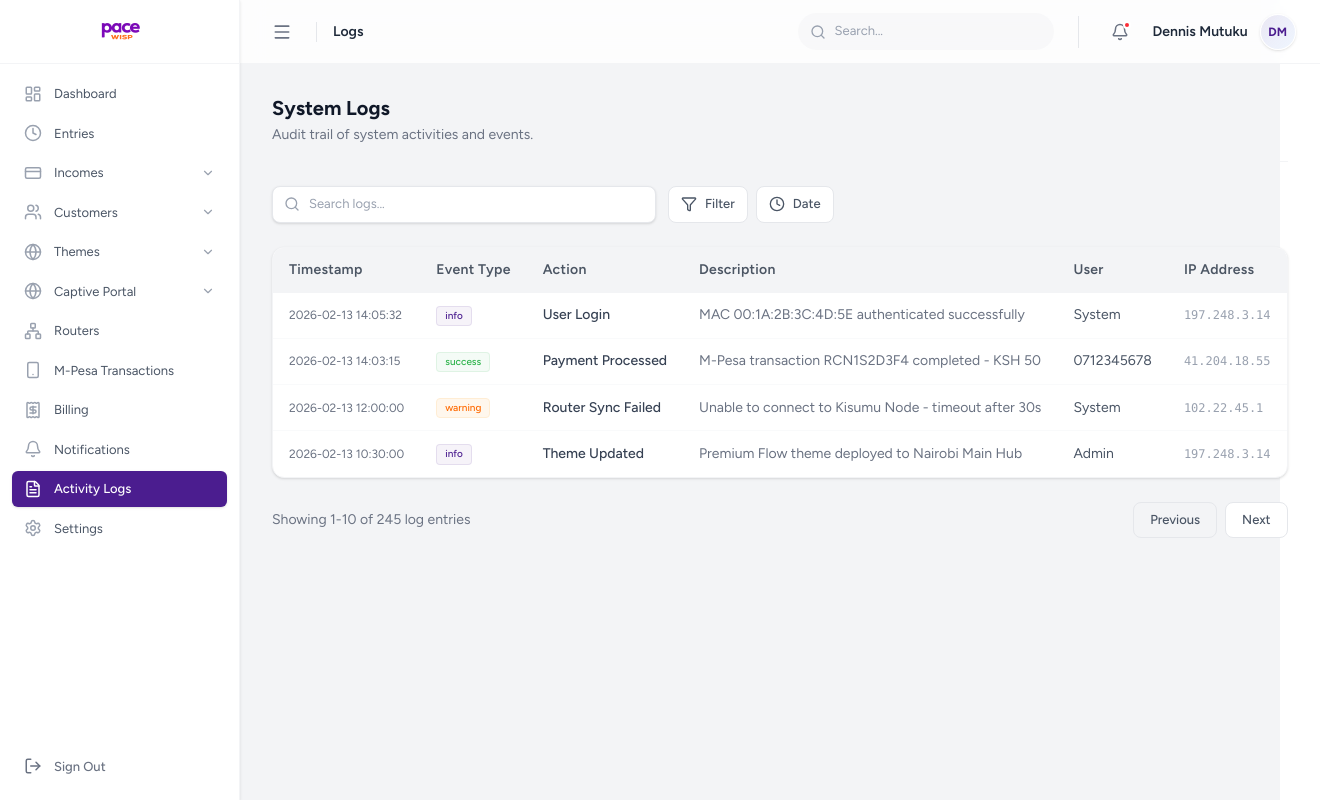
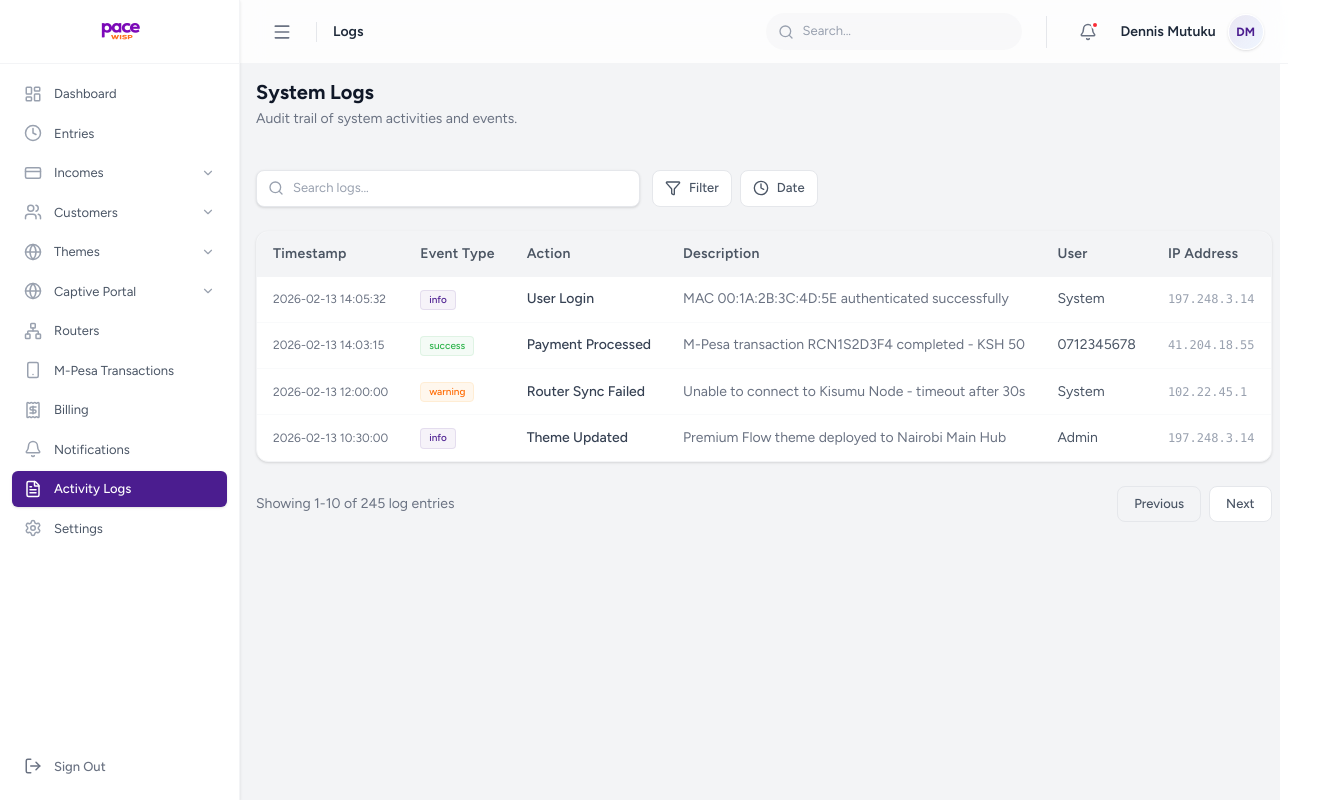
Before and after one commit to dennismutuku2005/pacewebsite, a Next.js app in the folder isphotspotportal/: page /dashboard/logs in a window 1280 px wide. Shown: the whole page, 1320 px wide, since content can reach past the window. Built offline with nearby package versions, Linux system fonts and the light colour scheme.

Commit message:
Auto-update: layout.js

```diff
--- a/isphotspotportal/src/app/dashboard/layout.js
+++ b/isphotspotportal/src/app/dashboard/layout.js
@@ -112,7 +112,7 @@ export default function DashboardLayout({ children }) {
                 </header>
 
                 {/* Page Content */}
-                <div className="p-4 sm:p-6 lg:p-8 flex-1 overflow-x-hidden">
+                <div className="p-4 flex-1 overflow-x-hidden">
                     {children}
                 </div>
             </main>
```
